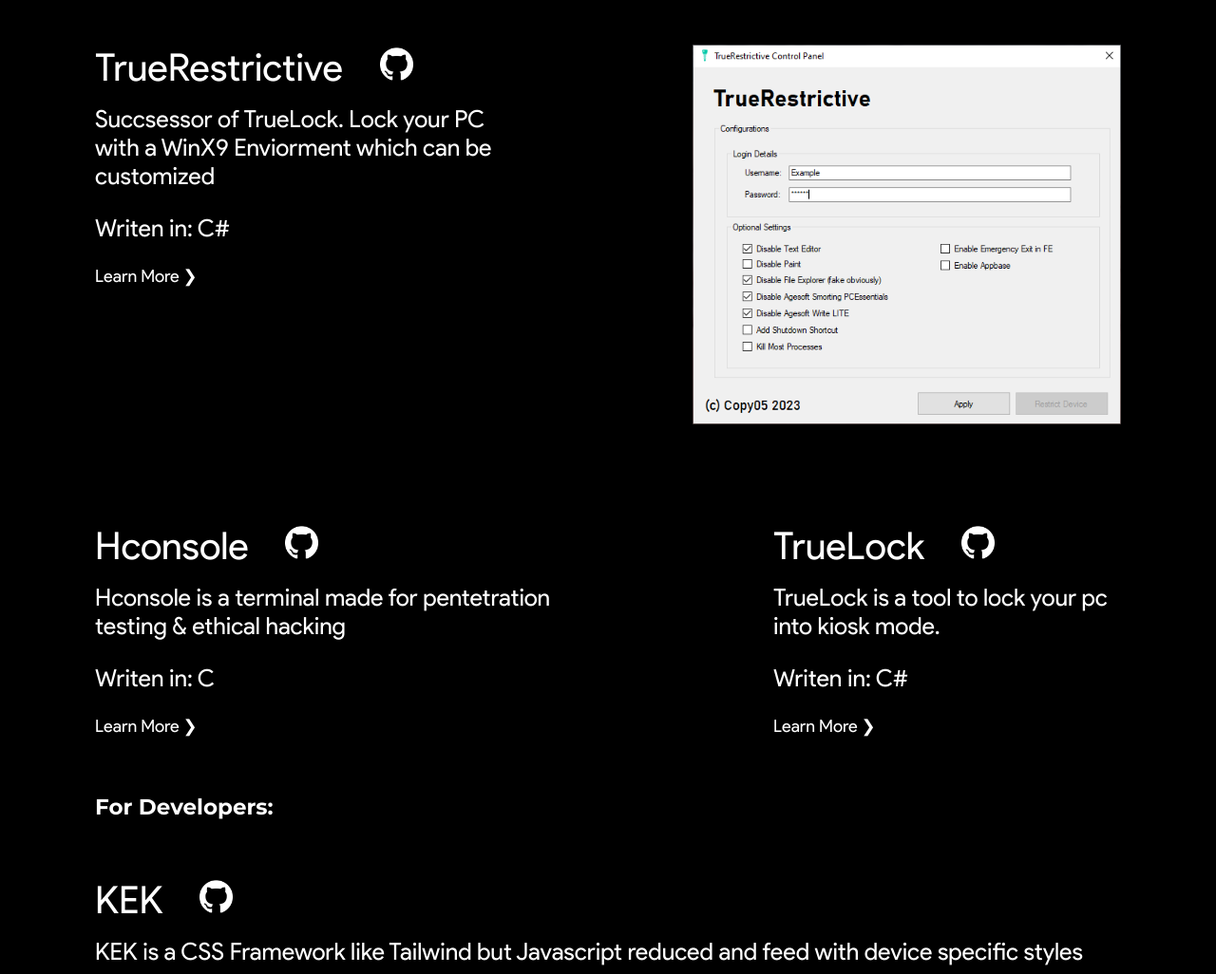
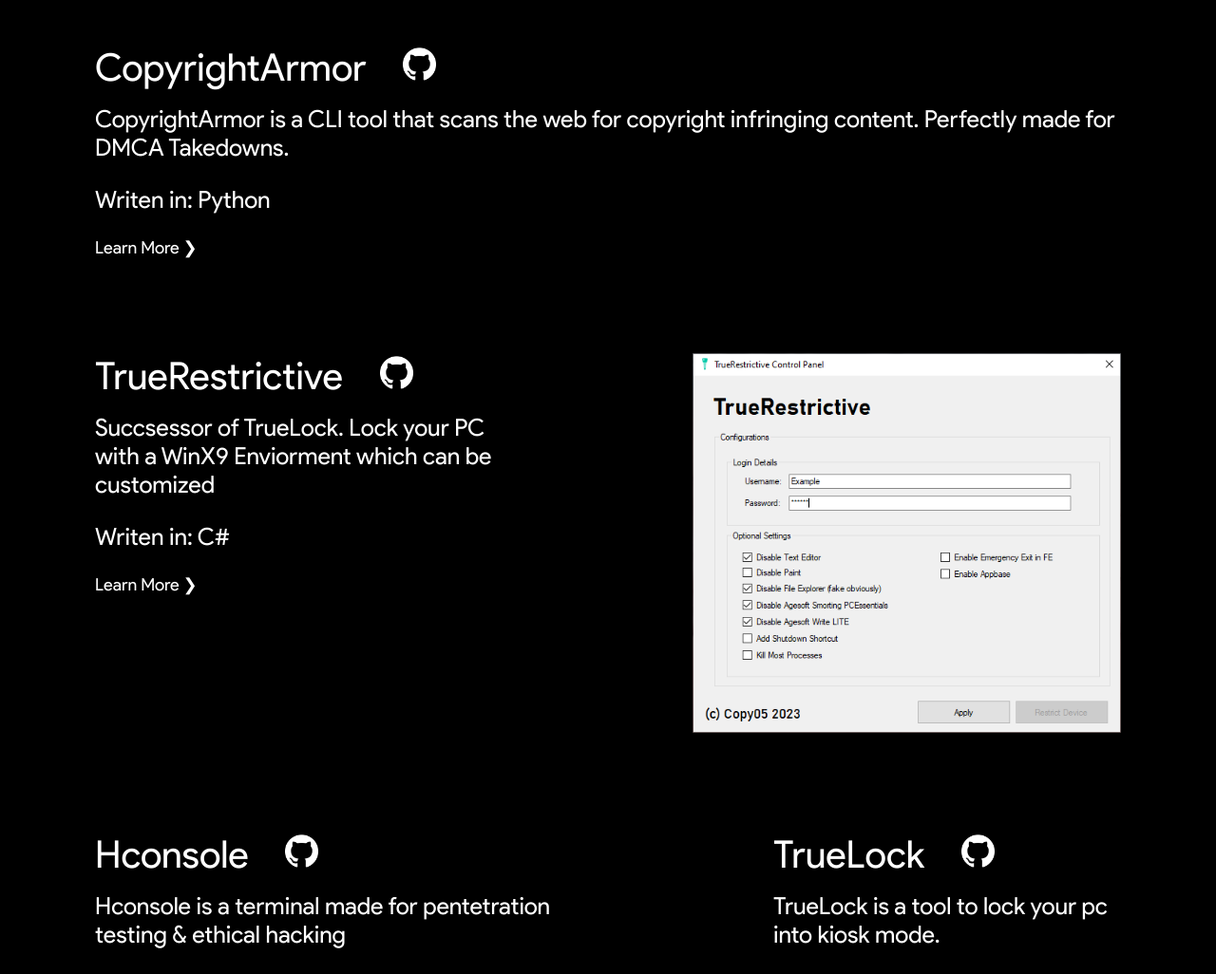
Before and after one commit to Copy05/Portfolio, a plain HTML site: page works.html in a window 1280 px wide. Shown: the part 3342-4368 px from the top of the page at 95% size. Drawn offline with Linux system fonts and the light colour scheme.

Commit message:
CopyrightArmor listed.

```diff
--- a/works.html
+++ b/works.html
@@ -146,6 +146,15 @@
 
     <div class="projecttable">
         <div class="project">
+            <p class="projectname">CopyrightArmor <a href="https://github.com/Copy05/CopyrightArmor"><img src="./pics/githubicon.png" alt="github redirect" id="projectredirect"></a></p>
+            <p class="projectdesc">CopyrightArmor is a CLI tool that scans the web for copyright infringing content. Perfectly made for DMCA Takedowns.</p>
+            <p class="projectcl">Writen in: Python</p>
+            <a href="https://github.com/Copy05/CopyrightArmor" class="projectsite">Learn More ❯</a>
+        </div>
+    </div>
+
+    <div class="projecttable">
+        <div class="project">
             <p class="projectname">TrueRestrictive <a href="https://github.com/Copy05/TrueRestrictive"><img src="./pics/githubicon.png" alt="github redirect" id="projectredirect"></a></p>
             <p class="projectdesc">Succsessor of TrueLock. Lock your PC with a WinX9 Enviorment which can be customized</p>
             <p class="projectcl">Writen in: C#</p>
```
